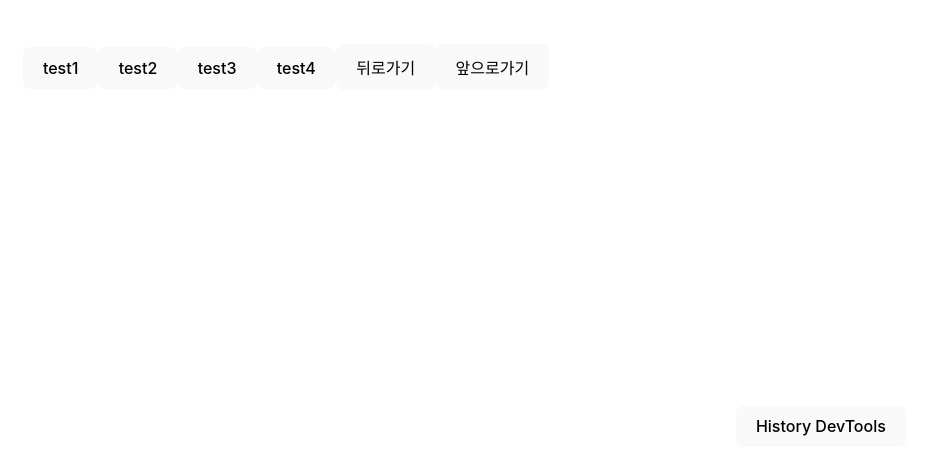
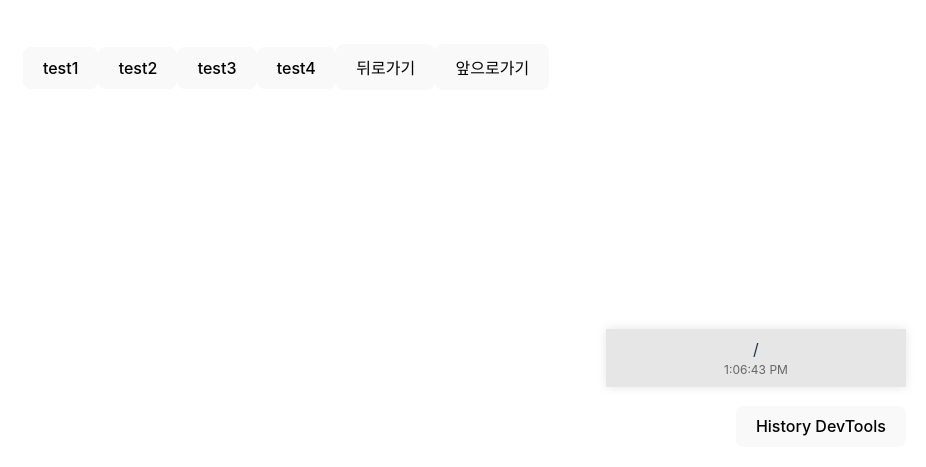
Before and after one commit to hurdless/history-stack-gui, a React (Vite) app in the folder milkboy/: page / in a window 1280 px wide. Shown: the part 333-800 px from the top of the page, without its empty margins (354-1280 px from the left). Built offline with nearby package versions, Linux system fonts and the light colour scheme.

Commit message:
feature: devtools position props

```diff
--- a/milkboy/src/devtools/HistoryDevTools.tsx
+++ b/milkboy/src/devtools/HistoryDevTools.tsx
@@ -1,8 +1,21 @@
 import React, { useState, useEffect } from 'react';
 import { historyManager } from './HistoryManager';
+import { Position } from '../types/common.type';
+import { calculatePanelPosition } from '../utils/caculatePosition';
+import { calculateButtonPosition } from '../utils/caculatePosition';
 
-const HistoryDevTools: React.FC = () => {
-  const [isOpen, setIsOpen] = useState(false);
+interface DevToolsProps {
+  initialIsOpen?: boolean;
+  panelPosition?: Position;
+  buttonPosition?: Position;
+}
+
+const HistoryDevTools: React.FC<DevToolsProps> = ({
+  initialIsOpen = false,
+  panelPosition = 'bottom-right',
+  buttonPosition = 'bottom-right',
+}) => {
+  const [isOpen, setIsOpen] = useState(initialIsOpen);
   const [historyStack, setHistoryStack] = useState(historyManager.getCurrentStack());
   const [currentIndex, setCurrentIndex] = useState(historyManager.getCurrentIndex());
 
@@ -27,9 +40,8 @@ const HistoryDevTools: React.FC = () => {
         onClick={() => setIsOpen(!isOpen)}
         style={{
           position: 'fixed',
-          bottom: '20px',
-          right: '20px',
           zIndex: 9999,
+          ...calculateButtonPosition(buttonPosition),
         }}
       >
         History DevTools
@@ -38,14 +50,13 @@ const HistoryDevTools: React.FC = () => {
         <div
           style={{
             position: 'fixed',
-            bottom: '80px',
-            right: '20px',
             width: '300px',
             maxHeight: '500px',
             backgroundColor: 'white',
             boxShadow: '0 0 10px rgba(0,0,0,0.1)',
             zIndex: 9999,
             overflow: 'auto',
+            ...calculatePanelPosition(panelPosition),
           }}
         >
           {historyStack.map((entry, index) => (
--- a/milkboy/src/main.tsx
+++ b/milkboy/src/main.tsx
@@ -7,7 +7,7 @@ import { router } from './router.tsx';
 
 createRoot(document.getElementById('root')!).render(
   <StrictMode>
-    <HistoryDevTools />
+    <HistoryDevTools initialIsOpen={true} panelPosition="bottom-right" buttonPosition="bottom-right" />
     <RouterProvider router={router} />
   </StrictMode>,
 );
--- /dev/null
+++ b/milkboy/src/types/common.type.ts
@@ -0,0 +1 @@
+export type Position = 'bottom-right' | 'bottom-left' | 'top-right' | 'top-left';
--- /dev/null
+++ b/milkboy/src/utils/caculatePosition.ts
@@ -0,0 +1,27 @@
+import { Position } from '../types/common.type';
+
+export const calculatePanelPosition = (panelPosition: Position) => {
+  switch (panelPosition) {
+    case 'bottom-right':
+      return { bottom: '80px', right: '20px' };
+    case 'bottom-left':
+      return { bottom: '80px', left: '20px' };
+    case 'top-right':
+      return { top: '80px', right: '20px' };
+    case 'top-left':
+      return { top: '80px', left: '20px' };
+  }
+};
+
+export const calculateButtonPosition = (buttonPosition: Position) => {
+  switch (buttonPosition) {
+    case 'bottom-right':
+      return { bottom: '20px', right: '20px' };
+    case 'bottom-left':
+      return { bottom: '20px', left: '20px' };
+    case 'top-right':
+      return { top: '20px', right: '20px' };
+    case 'top-left':
+      return { top: '20px', left: '20px' };
+  }
+};
```
